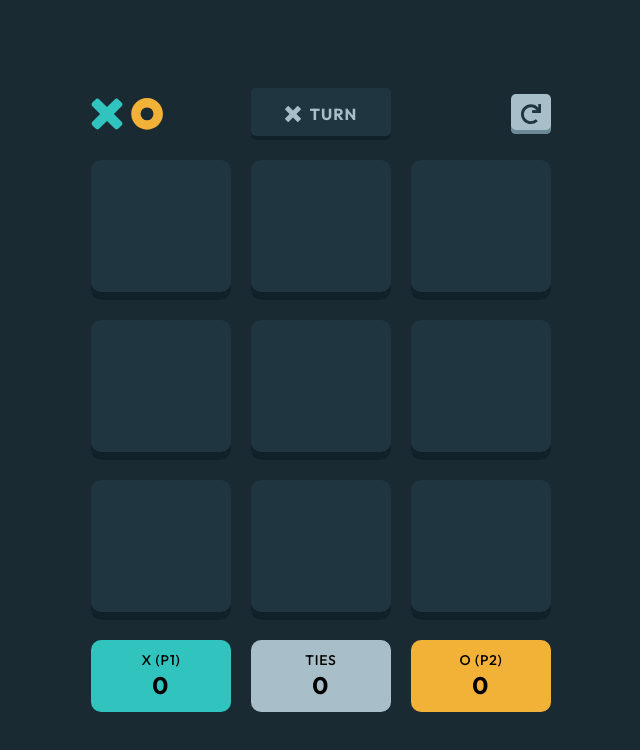
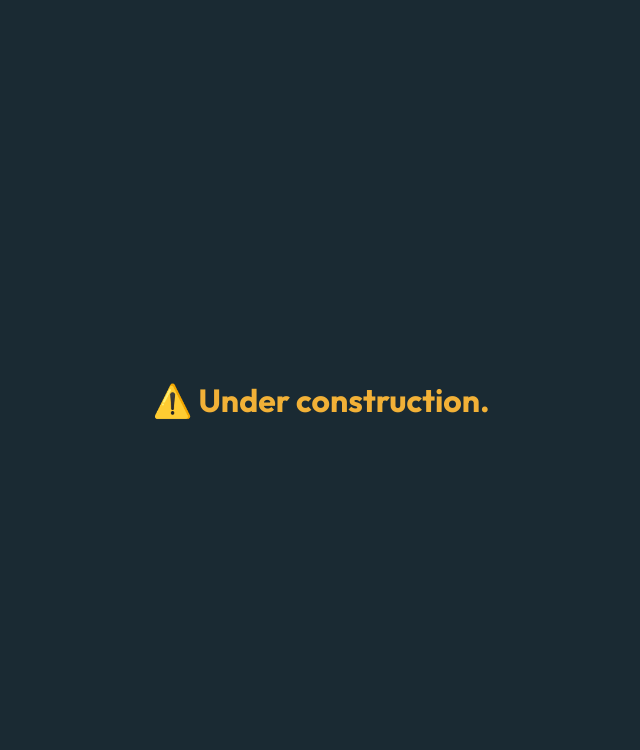
Before and after one commit to JoaoDanielRamos/XO, a React (Create React App) app: page /versus/cpu in a window 1280 px wide. Shown: the top 750 px of the page, without its empty margins (319-959 px from the left). Built offline with nearby package versions, Linux system fonts and the light colour scheme.

Commit message:
refacturing reducers and implementing win counter

```diff
--- a/src/App.tsx
+++ b/src/App.tsx
@@ -3,7 +3,8 @@ import { BrowserRouter as Router, Routes, Route } from 'react-router-dom';
 import styles from './styles/App.module.scss';
 
 import Home from './pages/Home/Home';
-import Game from './pages/Game/Game';
+import Cpu from './pages/Game/Cpu';
+import Versus from './pages/Game/Versus';
 
 function App() {
   return (
@@ -12,8 +13,8 @@ function App() {
         <div className={styles.app}>
           <Routes>
             <Route path='/' element={<Home />} />
-            <Route path='versus/cpu' element={<Game />} />
-            <Route path='versus/player' element={<Game />} />
+            <Route path='versus/cpu' element={<Cpu />} />
+            <Route path='versus/player' element={<Versus />} />
           </Routes>
         </div>
       </Router>
--- a/src/features/player.ts
+++ b/src/features/player.ts
@@ -1,4 +1,18 @@
 import { createSlice } from '@reduxjs/toolkit';
+
+const winningTiles = [
+  // horizontal
+  [1, 2, 3],
+  [4, 5, 6],
+  [7, 8, 9],
+  // vertical
+  [1, 4, 7],
+  [2, 5, 8],
+  [3, 6, 9],
+  // diagonal
+  [1, 5, 9],
+  [3, 5, 7],
+];
 
 export const gameSlice = createSlice({
   name: 'game',
@@ -7,14 +21,16 @@ export const gameSlice = createSlice({
       playerOne: {
         name: 'P1',
         mark: 'X',
+        turn: 'active',
         plays: [],
-        turn: 'active',
+        wins: 0,
       },
       playerTwo: {
         name: 'P2',
         mark: 'O',
+        turn: '',
         plays: [],
-        turn: '',
+        wins: 0,
       },
       tiles: [
         {
@@ -54,7 +70,6 @@ export const gameSlice = createSlice({
           filled: '',
         },
       ],
-      cpu: {},
     },
   },
   reducers: {
@@ -72,6 +87,14 @@ export const gameSlice = createSlice({
       }
     },
 
+    pickATile: (state: { value: any }, action: { payload: any }) => {
+      let pick: any = state.value.tiles.find(
+        (item: any) => String(item.position) === action.payload[0]
+      );
+      let index = state.value.tiles.indexOf(pick);
+      state.value.tiles[index].filled = action.payload[1];
+    },
+
     changeTurns: (state: { value: any }, action: { payload: any }) => {
       if (state.value.playerTwo.turn === action.payload) {
         state.value.playerOne.turn = action.payload;
@@ -80,14 +103,6 @@ export const gameSlice = createSlice({
         state.value.playerTwo.turn = action.payload;
         state.value.playerOne.turn = '';
       }
-    },
-
-    pickATile: (state: { value: any }, action: { payload: any }) => {
-      let pick: any = state.value.tiles.find(
-        (item: any) => String(item.position) === action.payload[0]
-      );
-      let index = state.value.tiles.indexOf(pick);
-      state.value.tiles[index].filled = action.payload[1];
     },
 
     updatePlays: (state: { value: any }, action: { payload: any }) => {
@@ -99,38 +114,22 @@ export const gameSlice = createSlice({
     },
 
     checkForWin: (state: { value: any }, action: { payload: any }) => {
-      let player1Plays: any = [...action.payload[0]];
-      let player2Plays: any = [...action.payload[1]];
+      let playerOne: any = action.payload[0];
+      let playerTwo: any = action.payload[1];
+      let gameTiles: any = state.value.tiles;
+      let winner: any = undefined;
 
-      const winningTiles = [
-        // horizontal
-        [1, 2, 3],
-        [4, 5, 6],
-        [7, 8, 9],
-        // vertical
-        [1, 4, 7],
-        [2, 5, 8],
-        [3, 6, 9],
-        // diagonal
-        [1, 5, 9],
-        [3, 5, 7],
-      ];
-
-      // Check P1
+      const checker = (player: any) => {
         winningTiles.forEach(winningMove => {
-        // create a counter that will be increased by one everytime a player's play
-        // includes a winning move
-        let counter = 0;
-
-        // create an empty array that will receive the winning move once the counter reaches 3
+          let counter: any = 0;
           let winArr: any = [];
 
-        // Loop over player's plays array
-        player1Plays.forEach((play: any) => {
+          player.plays.forEach((play: any) => {
             // Loop over winning moves and check if includes any player plays
             if (winningMove.includes(play)) {
               // increase the counter
               counter++;
+
               if (counter === 3) {
                 // push the winning move to the win array
                 winArr.push(...winningMove);
@@ -138,51 +137,25 @@ export const gameSlice = createSlice({
             }
           });
 
-        if (counter === 3) {
-          state.value.tiles.forEach((tile: any) => {
-            console.log(winArr);
+          gameTiles.forEach((tile: any) => {
             winArr.forEach((move: number) => {
               if (tile.position === move) {
-                tile.winner = 'X';
+                tile.winner = player.mark;
+                winner = player.name;
               }
             });
           });
+        });
+      };
+
+      checker(playerOne);
+      checker(playerTwo);
+
+      if (winner) {
+        [state.value.playerOne, state.value.playerTwo].find(
+          player => player.name === winner
+        ).wins++;
       }
-      });
-
-      // Check P2
-      winningTiles.forEach(winningMove => {
-        // create a counter that will be increased by one everytime a player's play
-        // includes a winning move
-        let counter = 0;
-
-        // create an empty array that will receive the winning move once the counter reaches 3
-        let winArr: any = [];
-
-        // Loop over player's plays array
-        player2Plays.forEach((play: any) => {
-          // Loop over winning moves and check if includes any player plays
-          if (winningMove.includes(play)) {
-            // increase the counter
-            counter++;
-            if (counter === 3) {
-              // push the winning move to the win array
-              winArr.push(...winningMove);
-            }
-          }
-        });
-
-        if (counter === 3) {
-          state.value.tiles.forEach((tile: any) => {
-            console.log(winArr);
-            winArr.forEach((move: number) => {
-              if (tile.position === move) {
-                tile.winner = 'O';
-              }
-            });
-          });
-        }
-      });
     },
   },
 });
--- /dev/null
+++ b/src/pages/Game/Cpu.tsx
@@ -0,0 +1,11 @@
+import styles from './Game.module.scss';
+
+function Cpu() {
+  return (
+    <div className={styles.cpu}>
+      <h1>⚠️ Under construction.</h1>
+    </div>
+  );
+}
+
+export default Cpu;
--- a/src/pages/Game/Game.module.scss
+++ b/src/pages/Game/Game.module.scss
@@ -76,10 +76,12 @@
 
     &_winnerO {
       background-color: $color-light-yellow;
+      box-shadow: inset 0px -8px 0px #c39900;
     }
 
     &_winnerX {
       background-color: $color-light-blue;
+      box-shadow: inset 0px -8px 0px #00acaa;
     }
 
     @include display-flex(row, center, center);
@@ -132,3 +134,9 @@
     }
   }
 }
+
+.cpu {
+  h1 {
+    color: $color-light-yellow;
+  }
+}
--- a/src/pages/Game/Game.tsx
+++ b/src/pages/Game/Versus.tsx
@@ -13,7 +13,7 @@ import {
   updatePlays,
   checkForWin,
 } from '../../features/player';
-import { useEffect } from 'react';
+import { useEffect, useState } from 'react';
 
 export default function Game() {
   const dispatch = useAppDispatch();
@@ -26,16 +26,13 @@ export default function Game() {
     player => player.turn === 'active'
   );
 
-  useEffect(() => {
-    dispatch(checkForWin([player1.plays, player2.plays]));
-
-    return () => {};
-  }, [player1.plays, player2.plays]);
+  useEffect(() => {}, [player1.wins, player2.wins]);
 
   const handleClick = (event: any) => {
     const target = event.target as HTMLTextAreaElement;
     dispatch(pickATile([target.id, activePlayer.mark]));
     dispatch(updatePlays(target.id));
+    dispatch(checkForWin([player1, player2]));
     dispatch(changeTurns('active'));
   };
 
@@ -111,7 +108,7 @@ export default function Game() {
 
       <div className={`${styles.pointsContainer} ${styles.pointsContainer_X}`}>
         <p>X {`${player1.mark === 'X' ? '(P1)' : '(P2)'}`}</p>
-        <p>0</p>
+        <p>{`${player1.wins}`}</p>
       </div>
 
       <div
@@ -123,7 +120,7 @@ export default function Game() {
 
       <div className={`${styles.pointsContainer} ${styles.pointsContainer_O}`}>
         <p>O {`${player1.mark === 'X' ? '(P2)' : '(P1)'}`}</p>
-        <p>0</p>
+        <p>{`${player2.wins}`}</p>
       </div>
     </div>
   );
--- a/src/pages/Home/Home.tsx
+++ b/src/pages/Home/Home.tsx
@@ -54,16 +54,16 @@ export default function Home() {
 
       <Link
         className={`${styles.button} ${styles.button__yellow}`}
-        to='versus/cpu'
+        to='versus/player'
       >
-        new game (vs cpu)
+        new game (vs player)
       </Link>
 
       <Link
         className={`${styles.button} ${styles.button__blue}`}
-        to='versus/player'
+        to='versus/cpu'
       >
-        new game (vs player)
+        ⚠️ new game (vs cpu)
       </Link>
     </div>
   );
```
Lines whose indentation alone changed are shown as unchanged.
